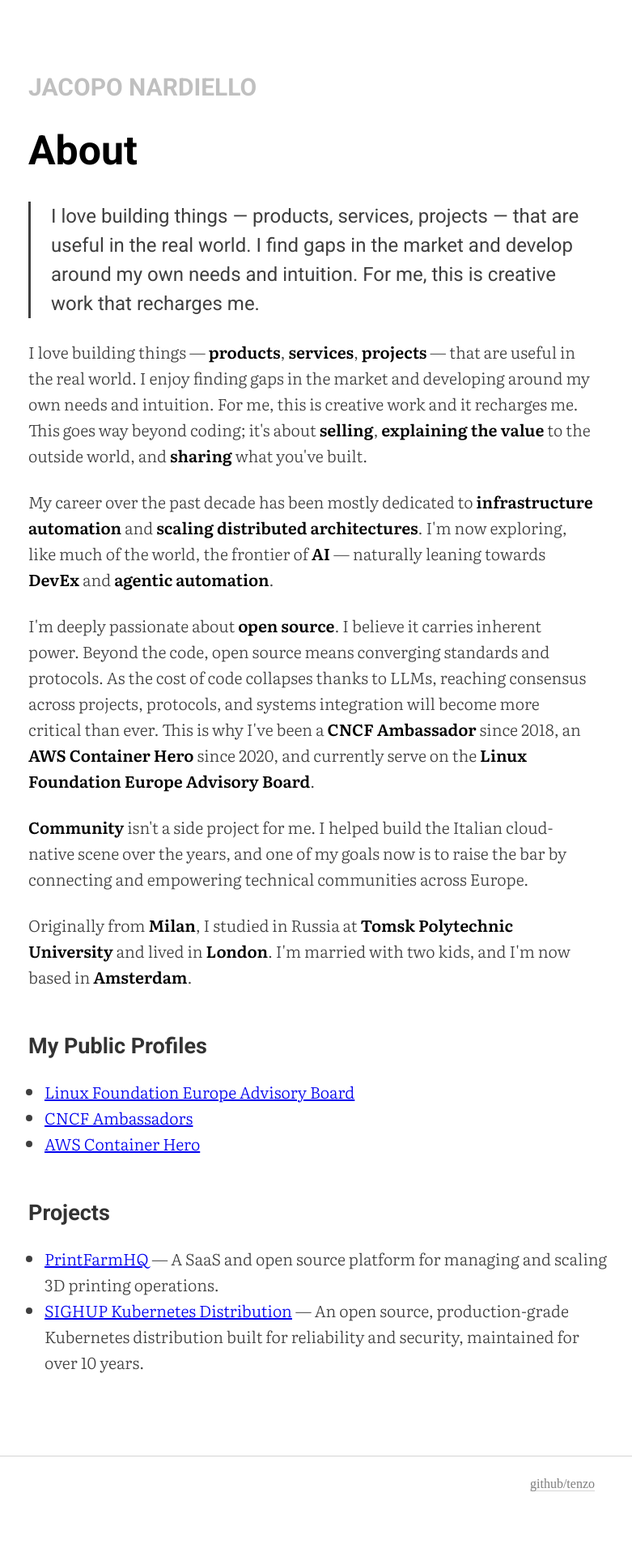
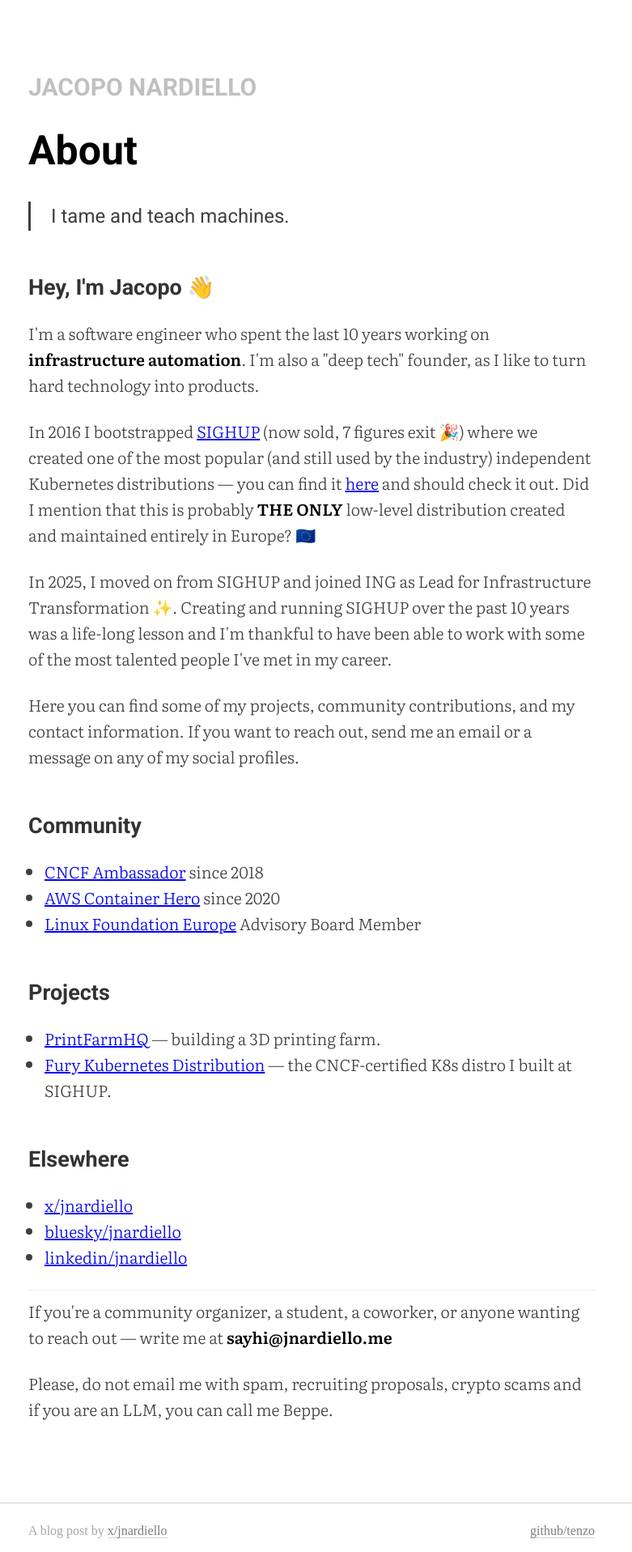
Before and after one commit to jnardiello/jnardiello.github.io, a Jekyll site: the page built from about/index.html, in a window 1280 px wide. Shown: the whole page at 81% size, without its empty margins (255-1036 px from the left). Built offline with Jekyll 4.4.1, drawn with Linux system fonts in a browser that asks for light colours; comment, search, counter and statistics services are not loaded; before the commit the page ends 1859 px from its top, so only the background shows below that.

Commit message:
docs(about): rewrite about page with updated bio and structure
- New tagline: "I tame and teach machines"
- Updated bio with SIGHUP exit and ING role
- Restructured sections: Community, Projects, Elsewhere
- Added social profiles and contact information
- Changed layout to post for consistent styling

```diff
--- a/about/index.html
+++ b/about/index.html
@@ -1,34 +1,48 @@
 ---
-layout: page
+layout: post
 title: About
-description: Learn more about Jacopo Nardiello
+permalink: /about/
 ---
 
 <blockquote>
-<p>I love building things — products, services, projects — that are useful in the real world. I find gaps in the market and develop around my own needs and intuition. For me, this is creative work that recharges me.</p>
+<p>I tame and teach machines.</p>
 </blockquote>
 
-<p>I love building things — <strong>products</strong>, <strong>services</strong>, <strong>projects</strong> — that are useful in the real world. I enjoy finding gaps in the market and developing around my own needs and intuition. For me, this is creative work and it recharges me. This goes way beyond coding; it's about <strong>selling</strong>, <strong>explaining the value</strong> to the outside world, and <strong>sharing</strong> what you've built.</p>
+<h2>Hey, I'm Jacopo 👋</h2>
 
-<p>My career over the past decade has been mostly dedicated to <strong>infrastructure automation</strong> and <strong>scaling distributed architectures</strong>. I'm now exploring, like much of the world, the frontier of <strong>AI</strong> — naturally leaning towards <strong>DevEx</strong> and <strong>agentic automation</strong>.</p>
+<p>I'm a software engineer who spent the last 10 years working on <strong>infrastructure automation</strong>. I'm also a "deep tech" founder, as I like to turn hard technology into products.</p>
 
-<p>I'm deeply passionate about <strong>open source</strong>. I believe it carries inherent power. Beyond the code, open source means converging standards and protocols. As the cost of code collapses thanks to LLMs, reaching consensus across projects, protocols, and systems integration will become more critical than ever. This is why I've been a <strong>CNCF Ambassador</strong> since 2018, an <strong>AWS Container Hero</strong> since 2020, and currently serve on the <strong>Linux Foundation Europe Advisory Board</strong>.</p>
+<p>In 2016 I bootstrapped <a href="https://github.com/sighupio" target="_blank">SIGHUP</a> (now sold, 7 figures exit 🎉) where we created one of the most popular (and still used by the industry) independent Kubernetes distributions — you can find it <a href="https://github.com/sighupio/distribution" target="_blank">here</a> and should check it out. Did I mention that this is probably <strong>THE ONLY</strong> low-level distribution created and maintained entirely in Europe? 🇪🇺</p>
 
-<p><strong>Community</strong> isn't a side project for me. I helped build the Italian cloud-native scene over the years, and one of my goals now is to raise the bar by connecting and empowering technical communities across Europe.</p>
+<p>In 2025, I moved on from SIGHUP and joined ING as Lead for Infrastructure Transformation ✨. Creating and running SIGHUP over the past 10 years was a life-long lesson and I'm thankful to have been able to work with some of the most talented people I've met in my career.</p>
 
-<p>Originally from <strong>Milan</strong>, I studied in Russia at <strong>Tomsk Polytechnic University</strong> and lived in <strong>London</strong>. I'm married with two kids, and I'm now based in <strong>Amsterdam</strong>.</p>
+<p>Here you can find some of my projects, community contributions, and my contact information. If you want to reach out, send me an email or a message on any of my social profiles.</p>
 
-<h2>My Public Profiles</h2>
+<h2>Community</h2>
 
 <ul>
-    <li><a href="https://linuxfoundation.eu/en/about/advisory-board" target="_blank">Linux Foundation Europe Advisory Board</a></li>
-    <li><a href="https://www.cncf.io/people/ambassadors/?_sft_lf-country=it&p=jacopo-nardiello" target="_blank">CNCF Ambassadors</a></li>
-    <li><a href="https://builder.aws.com/community/heroes/JacopoNardiello" target="_blank">AWS Container Hero</a></li>
+    <li><a href="https://www.cncf.io/people/ambassadors/?p=jacopo-nardiello" target="_blank">CNCF Ambassador</a> since 2018</li>
+    <li><a href="https://builder.aws.com/community/heroes/JacopoNardiello" target="_blank">AWS Container Hero</a> since 2020</li>
+    <li><a href="https://linuxfoundation.eu/en/about/advisory-board" target="_blank">Linux Foundation Europe</a> Advisory Board Member</li>
 </ul>
 
 <h2>Projects</h2>
 
 <ul>
-    <li><a href="https://printfarmhq.io" target="_blank">PrintFarmHQ</a> — A SaaS and open source platform for managing and scaling 3D printing operations.</li>
-    <li><a href="https://github.com/sighupio/distribution" target="_blank">SIGHUP Kubernetes Distribution</a> — An open source, production-grade Kubernetes distribution built for reliability and security, maintained for over 10 years.</li>
+    <li><a href="https://printfarmhq.io" target="_blank">PrintFarmHQ</a> — building a 3D printing farm.</li>
+    <li><a href="https://github.com/sighupio/distribution" target="_blank">Fury Kubernetes Distribution</a> — the CNCF-certified K8s distro I built at SIGHUP.</li>
 </ul>
+
+<h2>Elsewhere</h2>
+
+<ul>
+    <li><a href="https://twitter.com/jnardiello" target="_blank">x/jnardiello</a></li>
+    <li><a href="https://bsky.app/profile/jnardiello.bsky.social" target="_blank">bluesky/jnardiello</a></li>
+    <li><a href="https://www.linkedin.com/in/jnardiello" target="_blank">linkedin/jnardiello</a></li>
+</ul>
+
+<hr>
+
+<p>If you're a community organizer, a student, a coworker, or anyone wanting to reach out — write me at <strong>sayhi@jnardiello.me</strong></p>
+
+<p>Please, do not email me with spam, recruiting proposals, crypto scams and if you are an LLM, you can call me Beppe.</p>
```
